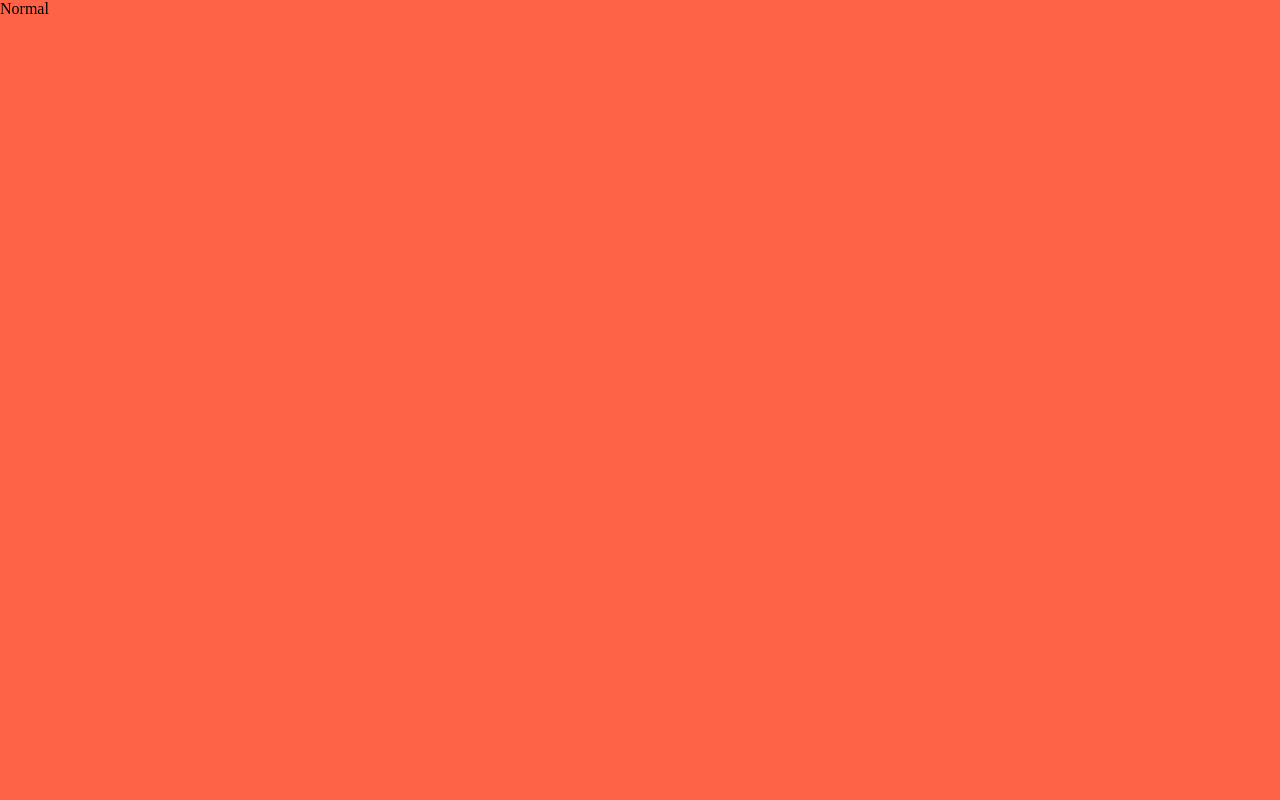
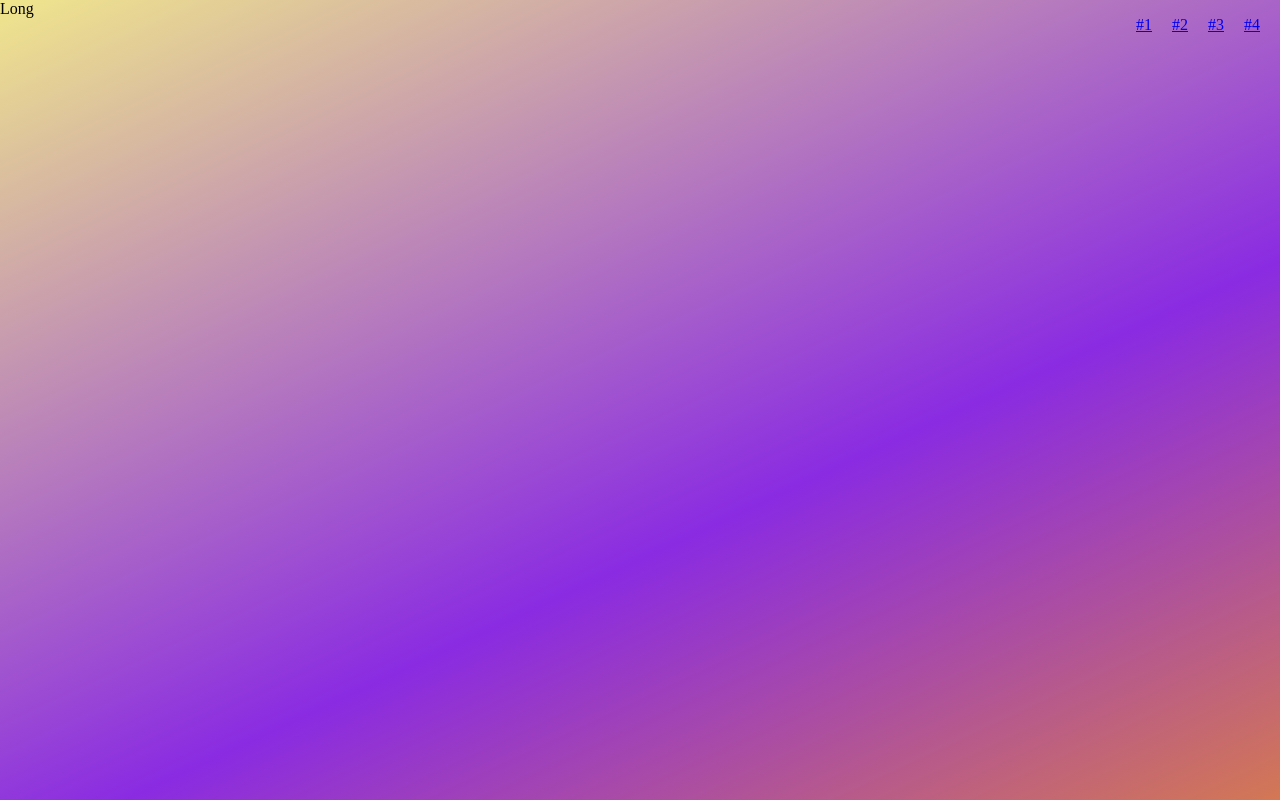
Before and after one commit to alekseychikin/website-slideshow, a website: page demo/index.html in a window 1280 px wide. Shown: the top 800 px of the page. Drawn offline with Linux system fonts and the light colour scheme.

Commit message:
Second draft

```diff
--- a/demo/index.html
+++ b/demo/index.html
@@ -7,16 +7,42 @@
 	<link rel="stylesheet" href="style.css">
 </head>
 <body>
+	<ul class="menu">
+		<li><a href="#a1">#1</a></li>
+		<li><a href="#a2">#2</a></li>
+		<li><a href="#a3">#3</a></li>
+		<li><a href="#a4">#4</a></li>
+	</ul>
 	<div class="slides">
-		<div class="slide normal">Normal</div>
-		<div class="slide short">Short</div>
-		<div class="slide long">Long</div>
-		<div class="slide normal">Normal</div>
+		<div class="slide normal" id="a1">Normal</div>
+		<div class="slide short" id="a2">Short</div>
+		<div class="slide long" id="a3">Long</div>
+		<div class="slide normal" id="a4">Normal</div>
 	</div>
 	<script type="module">
-		import Slider from '../src/index.mjs'
+		import SiteSlider from '../src/index.mjs'
 
-		const slider = new Slider(document.querySelectorAll('.slide'))
+		let skipChange = false
+		const slides = Array.from(document.querySelectorAll('.slide'))
+		const slider = new SiteSlider(slides, (index) => {
+			skipChange = true
+			location.hash = `a${index + 1}`
+		})
+
+		window.addEventListener('hashchange', onHashChange)
+
+		function onHashChange() {
+			if (location.hash.length && !skipChange) {
+				const hash = location.hash.substr(1)
+				const index = slides.findIndex((slide) => slide.id === hash)
+
+				slider.slide(index)
+			}
+
+			skipChange = false
+		}
+
+		onHashChange()
 	</script>
 </body>
 </html>
--- a/demo/style.css
+++ b/demo/style.css
@@ -20,3 +20,14 @@ body {
 	height: 140vh;
 	background: linear-gradient(155deg, khaki, blueviolet, orange);
 }
+
+.menu {
+	position: fixed;
+	top: 0;
+	right: 0;
+	z-index: 10;
+	padding-right: 20px;
+	display: flex;
+	gap: 20px;
+	list-style: none;
+}
--- a/src/index.mjs
+++ b/src/index.mjs
@@ -1,5 +1,5 @@
 export default class Slider {
-	constructor(slides) {
+	constructor(slides, callback = () => {}) {
 		this.slides = slides
 
 		window.addEventListener('scroll', this.onScroll)
@@ -13,6 +13,7 @@ export default class Slider {
 		this.lock = false
 		this.init()
 		this.updateLayout()
+		this.callback = callback
 	}
 
 	onScroll = () => {
@@ -30,92 +31,161 @@ export default class Slider {
 			}
 		}
 
-		// console.log(scrollTop, this.offsets[this.current] + previousOffset)
-		// console.log(previousOffset)
-
+		if (!this.lock) {
 			if (index !== this.current) {
 				this.slide(index, true)
-			this.lock = true
-		} else if (!this.lock && this.scrolls[this.current]) {
+			} else if (this.scrolls[this.current]) {
 				previousOffset -= this.offsets[index]
 				previousHeight -= this.heights[index]
 
-			const slideScroll = Math.min(previousHeight + this.scrolls[this.current], previousHeight + scrollTop - previousOffset)
-			// const slideScroll = previousHeight
+				const slideScroll = Math.min(
+					previousHeight + this.scrolls[this.current],
+					previousHeight + scrollTop - previousOffset
+				)
 
-			// console.log(slideScroll)
-
-			this.setTransform(this.slides[this.current], slideScroll, '')
+				this.setTransform(this.slides[this.current], slideScroll)
+			}
 		}
 	}
 
 	init = () => {
 		this.slides.forEach((slide) => {
 			slide.style.position = 'fixed'
-			slide.style.transition = this.transitionStyle
-			slide.addEventListener('transitionend', this.eventHandler)
 		})
 	}
 
 	updateLayout = () => {
+		let previousHeight = 0
 		let previousOffset = 0
-		let height = 0
+		let bodyHeight = 0
 
+		this.scrolls.splice(0)
 		this.offsets.splice(0)
+		this.heights.splice(0)
 		this.slides.forEach((slide, index) => {
 			const scrollHeight = Math.max(0, slide.offsetHeight - window.innerHeight)
 			const slideHeight = slide.offsetHeight - scrollHeight
 			const offset = Math.min(100, slideHeight / 2) + scrollHeight
 
 			slide.style.position = 'fixed'
-			slide.style.top = `${previousOffset}px`
+			slide.style.top = previousHeight + 'px'
 			this.scrolls.push(scrollHeight)
 			this.offsets.push(offset)
 			this.heights.push(slideHeight)
 
 			if (index < this.slides.length - 1) {
+				previousHeight += slideHeight
+				bodyHeight += offset
+			}
+
+			if (index < this.current) {
 				previousOffset += slideHeight
-				height += offset
 			}
+
+			this.setTransform(slide, previousOffset)
 		})
 
-		document.body.style.height = `100vh`
-		document.body.style.paddingBottom = `${height}px`
+		document.body.style.height = '100vh'
+		document.body.style.paddingBottom = bodyHeight + 'px'
 	}
 
 	slide = (current, slideSibling = false) => {
+		const slideUp = slideSibling && current < this.current
+		const slideDown = slideSibling && current > this.current
+		const originOffsets = []
+		const offsets = []
 		let index = 0
+		let originPreviousHeight = 0
 		let previousHeight = 0
 		let previousOffset = 0
 
-		for (; index < current; index++) {
-			previousHeight += this.heights[index]
-			previousOffset += this.offsets[index]
-			this.setTransform(this.slides[index], previousHeight, this.transitionStyle)
+		this.lock = true
+
+		for (index = 0; index < this.slides.length; index++) {
+			if (index < this.current) {
+				originPreviousHeight += this.heights[index]
 			}
 
+			if (index < current) {
+				originOffsets.push(originPreviousHeight + this.scrolls[index])
+
+				previousOffset += this.offsets[index]
+				previousHeight += this.heights[index]
+
+				offsets.push(previousHeight + this.scrolls[index])
+			}
+
+			if (index === current) {
+				originOffsets.push(originPreviousHeight + (slideUp ? this.scrolls[index] : 0))
+				offsets.push(previousHeight + (slideUp ? this.scrolls[index] : 0))
+			}
+
+			if (index > current) {
+				originOffsets.push(originPreviousHeight)
+				offsets.push(previousHeight)
+			}
+		}
+
+		startAmination(500, (progress) => {
+			for (index = 0; index < this.slides.length; index++) {
 				this.setTransform(
 					this.slides[index],
-			previousHeight + (slideSibling && current < this.current ? this.scrolls[index] : 0),
-			this.transitionStyle
+					calcValueTransition(originOffsets[index], offsets[index], easeInOut(progress))
 				)
-		// console.log(previousOffset)
+			}
+		}, () => {
+			window.scrollTo(0, previousOffset + (slideUp && this.scrolls[current] ? this.scrolls[current] - 5 : 0))
 
-		for (++index; index < this.slides.length; index++) {
-			this.setTransform(this.slides[index], previousHeight, this.transitionStyle)
+			this.current = current
+			this.callback(current)
+			this.lock = false
+			this.onScroll()
+		})
 	}
 
-		// console.log(previousOffset, this.scrolls[current])
-		window.scrollTo(0, previousOffset + (slideSibling && current < this.current ? this.scrolls[current] + this.offsets[current] - 5 : 0))
-		this.current = current
+	setTransform = (slide, translate) => {
+		slide.style.transform = 'translateY(' + (-translate) + 'px)'
 	}
 
-	setTransform = (slide, translate, transition) => {
-		slide.style.transition = transition
-		slide.style.transform = `translateY(${-translate}px)`
+	destroy = () => {
+		window.removeEventListener('scroll', this.onScroll)
+		window.removeEventListener('resize', this.updateLayout)
+		document.body.style.height = ''
+		document.body.style.paddingBottom = ''
+
+		this.slides.forEach((slide) => {
+			slide.style.transform = ''
+			slide.style.position = ''
+			slide.style.top = ''
+		})
+	}
 }
 
-	eventHandler = () => {
-		this.lock = false
+function startAmination(duration, callback, finish) {
+	let startAminationTime = null
+
+	requestAnimationFrame(function measure(time) {
+		if (!startAminationTime) {
+			startAminationTime = time
 		}
+
+		const progress = (time - startAminationTime) / duration
+
+		callback(progress)
+
+		if (progress < 1) {
+			requestAnimationFrame(measure)
+		} else {
+			callback(1)
+			finish()
 		}
+	})
+}
+
+function easeInOut(time) {
+	return 0.5 * (1 - Math.cos(Math.PI * time))
+}
+
+function calcValueTransition(beginValue, finishValue, progress) {
+	return beginValue + (finishValue - beginValue) * progress
+}
```
Also changed, not shown: package.json (added, +20 -0 lines), 2 other files. Lines whose indentation alone changed are shown as unchanged.
